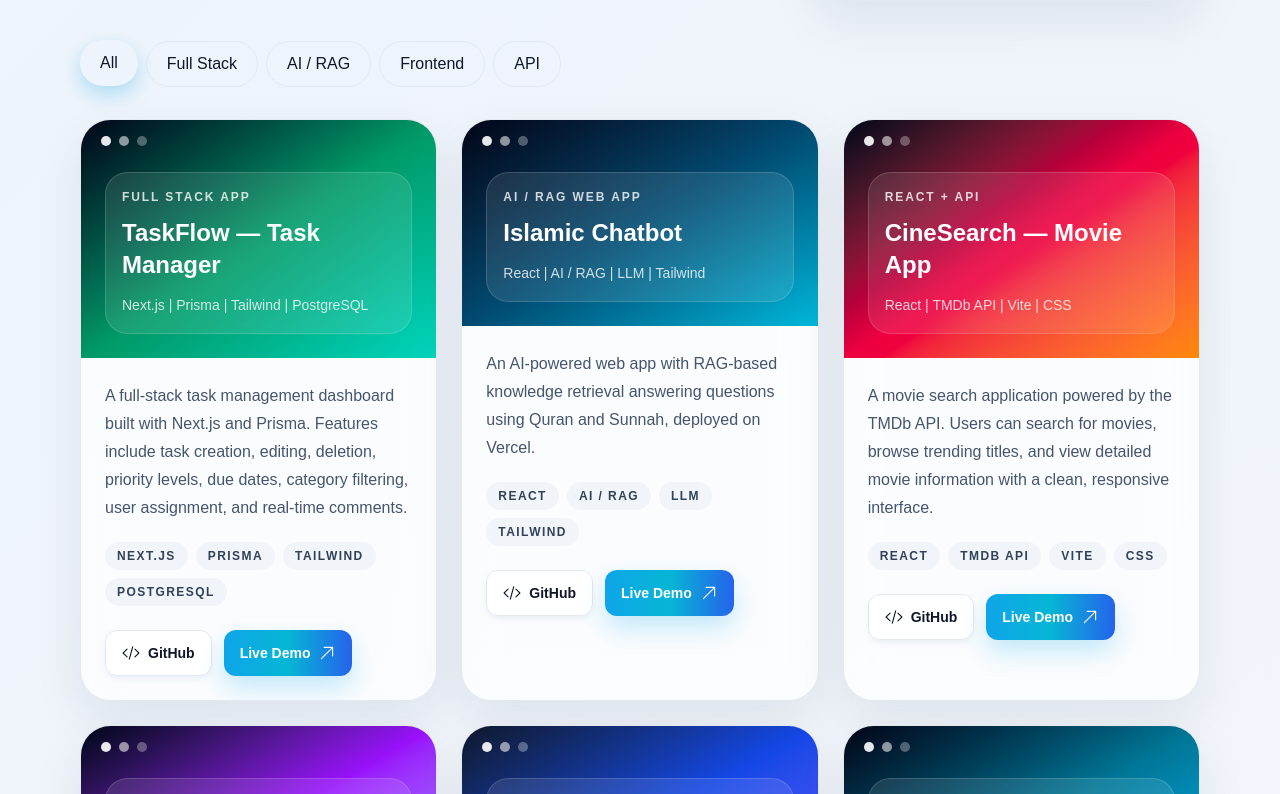
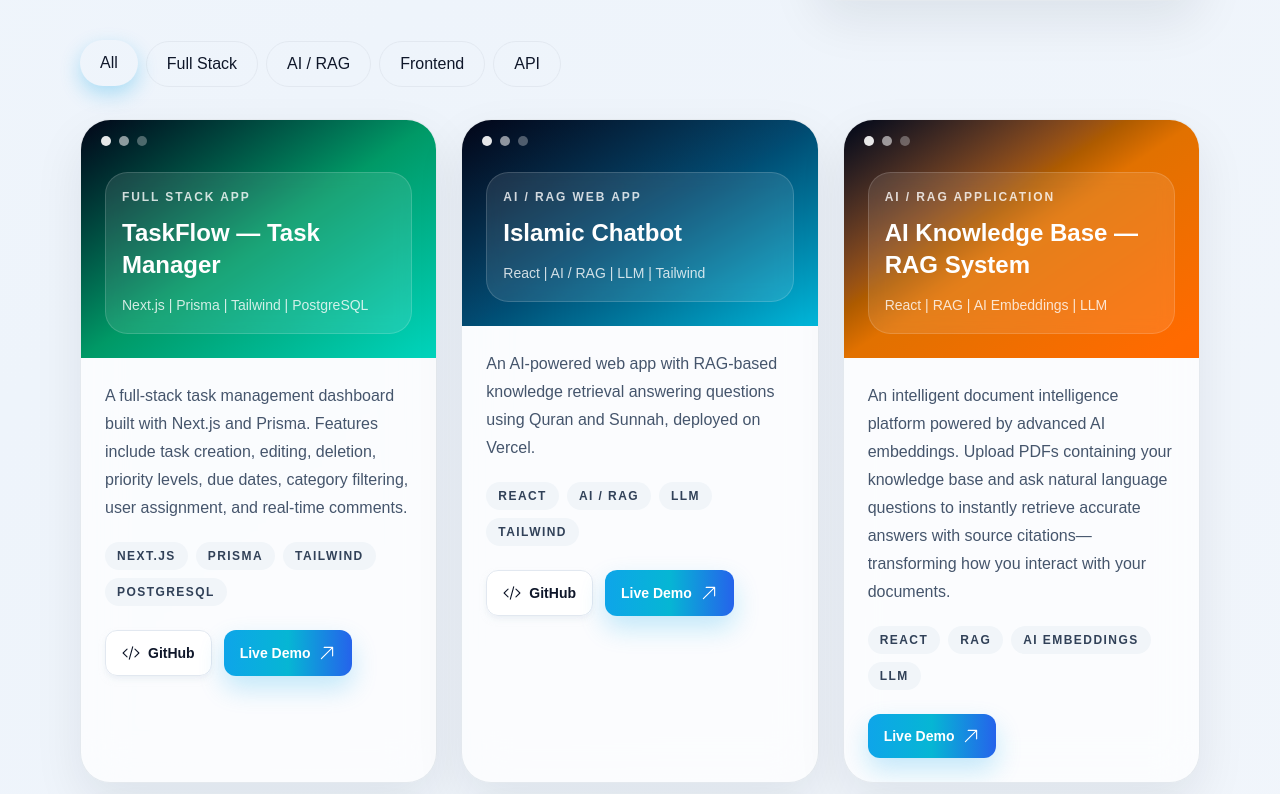
Before and after one commit to bilalkhan35/Portfolio-website, a React (Vite) app: page / in a window 1280 px wide. Shown: the part 4086-4880 px from the top of the page. Built offline with nearby package versions, Linux system fonts and the light colour scheme.

Commit message:
Add AI Knowledge Base RAG project to portfolio

```diff
--- a/src/Components/Projects.jsx
+++ b/src/Components/Projects.jsx
@@ -25,6 +25,17 @@ const projects = [
     stack: ["React", "AI / RAG", "LLM", "Tailwind"],
     label: "AI / RAG Web App",
     accent: "from-slate-950 via-sky-900 to-cyan-500",
+    category: "AI / RAG",
+  },
+  {
+    title: "AI Knowledge Base — RAG System",
+    description:
+      "An intelligent document intelligence platform powered by advanced AI embeddings. Upload PDFs containing your knowledge base and ask natural language questions to instantly retrieve accurate answers with source citations—transforming how you interact with your documents.",
+    github: "",
+    demo: "https://ai-knowledge-base-equ2.vercel.app/",
+    stack: ["React", "RAG", "AI Embeddings", "LLM"],
+    label: "AI / RAG Application",
+    accent: "from-slate-950 via-amber-600 to-orange-500",
     category: "AI / RAG",
   },
   {
@@ -131,7 +142,8 @@ function Projects() {
               Focus Areas
             </p>
             <p className="mt-3 text-base leading-7 text-slate-600 dark:text-slate-300">
-              MERN stack apps, Next.js web applications, RAG pipelines & AI chatbots, and API integrations.
+              MERN stack apps, Next.js web applications, RAG pipelines & AI
+              chatbots, and API integrations.
             </p>
           </div>
         </div>
@@ -154,10 +166,7 @@ function Projects() {
           ))}
         </div>
 
-        <motion.div
-          layout
-          className="grid gap-6 md:grid-cols-2 xl:grid-cols-3"
-        >
+        <motion.div layout className="grid gap-6 md:grid-cols-2 xl:grid-cols-3">
           {filteredProjects.map((project, index) => (
             <motion.article
               key={project.title}
```
